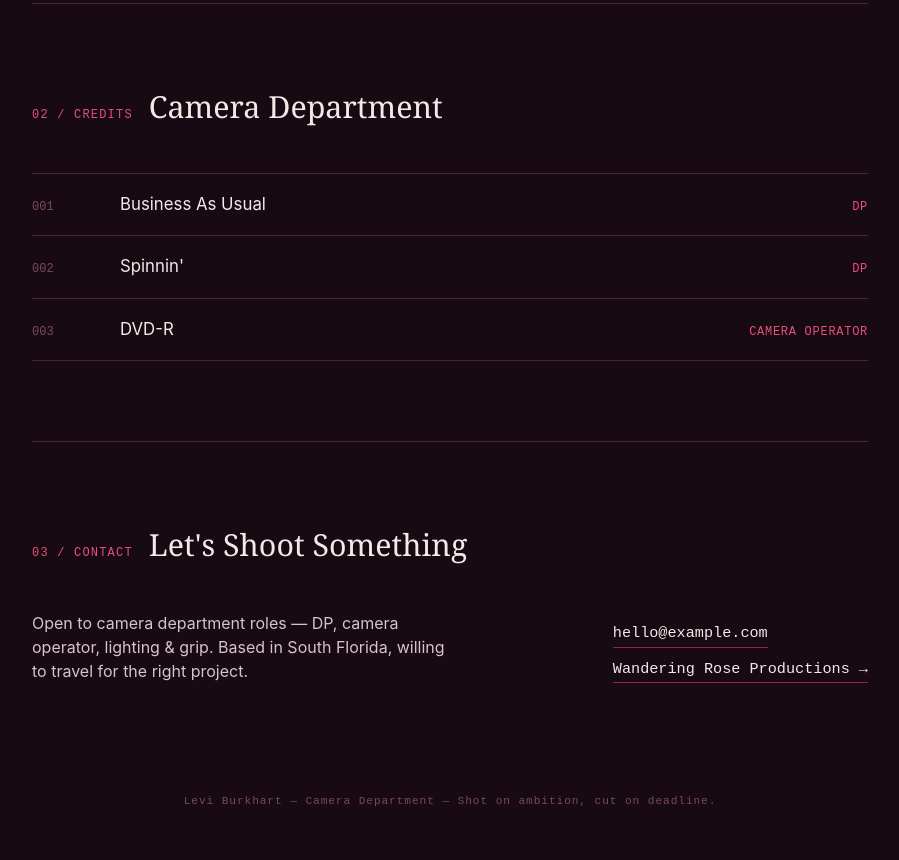
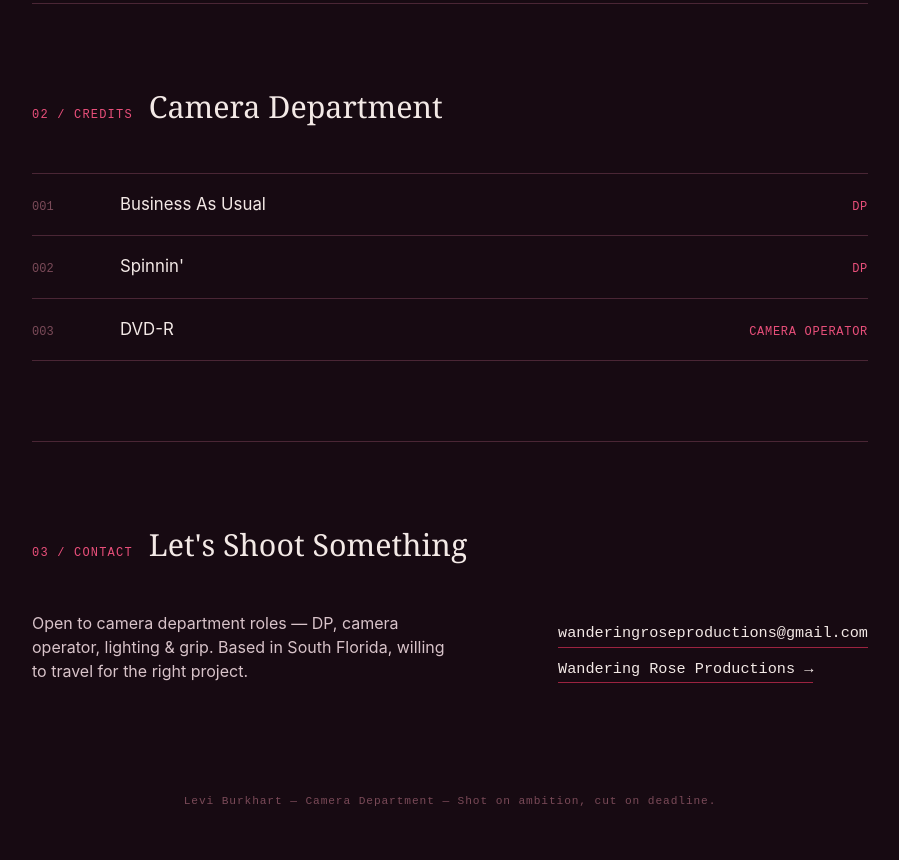
Before and after one commit to wanderingroseproductions-code/wanderingroseproductions-code.github.io, a plain HTML site: page index.html in a window 1280 px wide. Shown: the part 2702-3562 px from the top of the page, without its empty margins (190-1089 px from the left). Drawn offline with Linux system fonts and the light colour scheme.

Commit message:
Add files via upload

```diff
--- a/index.html
+++ b/index.html
@@ -443,7 +443,7 @@
     <div class="contact-block">
       <p>Open to camera department roles — DP, camera operator, lighting &amp; grip. Based in South Florida, willing to travel for the right project.</p>
       <div class="contact-links">
-        <a href="mailto:hello@example.com">hello@example.com</a>
+        <a href="mailto:wanderingroseproductions@gmail.com">wanderingroseproductions@gmail.com</a>
         <a href="#" target="_blank" rel="noopener">Wandering Rose Productions →</a>
       </div>
     </div>
```
